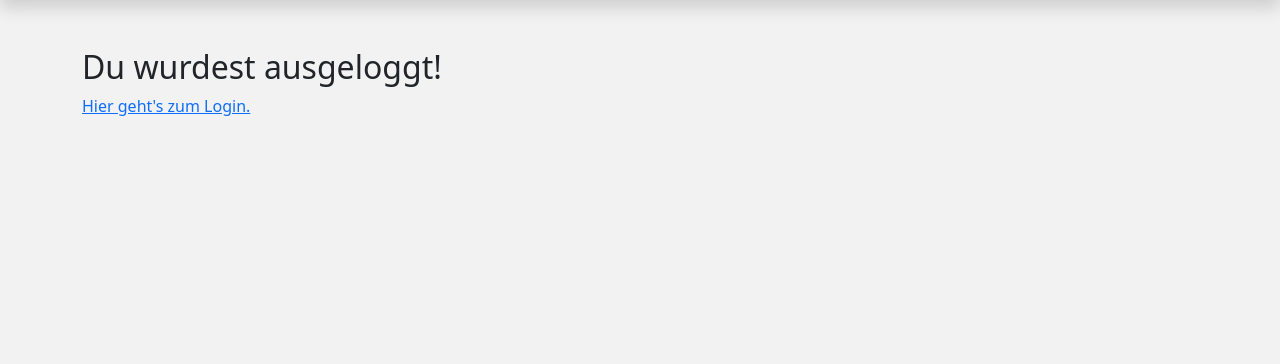
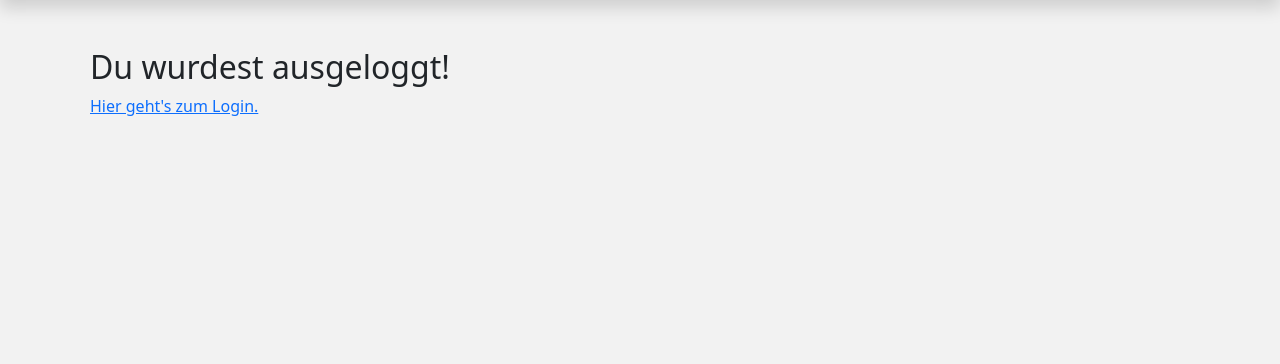
Before and after one commit to Shebby91/deinBerichtsheft, a PHP site: page /Views/Welcome/showLogout.phtml in a window 1280 px wide. Shown: the part 56-420 px from the top of the page. Run offline with PHP 8.4, Linux system fonts and the light colour scheme; some libraries are stand-ins or nearby versions.

Commit message:
add padding to rows

```diff
--- a/Views/Login/showConfirmation.phtml
+++ b/Views/Login/showConfirmation.phtml
@@ -2,7 +2,7 @@
 include dirname(__DIR__).'/header.phtml';
 ?>
 <div class="container">
-    <div class="row pt-5">
+    <div class="row pt-5 px-2">
         <div class="col-12">
             <h2>
                 Eingeloggt als <?php echo $_SESSION["userName"]; ?>
--- a/Views/Registration/showConfirmation.phtml
+++ b/Views/Registration/showConfirmation.phtml
@@ -2,7 +2,7 @@
 include dirname(__DIR__).'/header.phtml';
 ?>
 <div class="container">
-    <div class="row pt-5">
+    <div class="row pt-5 px-2">
         <div class="col-12">
             <h2>
                 Du hast dich erfolgreich registriert.
--- a/Views/Welcome/showLogout.phtml
+++ b/Views/Welcome/showLogout.phtml
@@ -2,7 +2,7 @@
 include dirname(__DIR__).'/header.phtml';
 ?>
 <div class="container">
-    <div class="row pt-5">
+    <div class="row pt-5 px-2">
         <div class="col-12">
             <h2>
                 Du wurdest ausgeloggt!
--- a/Views/Welcome/showProjects.phtml
+++ b/Views/Welcome/showProjects.phtml
@@ -2,7 +2,7 @@
 include dirname(__DIR__).'/header.phtml';
 ?>
 <div class="container">
-    <div class="row pt-5">
+    <div class="row pt-5 px-2">
         <div class="col-12">
             <h2>Projekte</h2>
             <hr>
--- a/Views/Welcome/showTutorials.phtml
+++ b/Views/Welcome/showTutorials.phtml
@@ -2,7 +2,7 @@
 include dirname(__DIR__).'/header.phtml';
 ?>
 <div class="container">
-    <div class="row pt-5">
+    <div class="row pt-5 px-2">
         <div class="col-12">
             <h2>Tutorials</h2>
             <hr>
--- a/Views/Welcome/showWelcome.phtml
+++ b/Views/Welcome/showWelcome.phtml
@@ -2,7 +2,7 @@
 include dirname(__DIR__).'/header.phtml';
 ?>
 <div class="container">
-    <div class="row pt-5">
+    <div class="row pt-5 px-2">
         <div class="col-12">
             <h2>
                 Willkommen <?php echo $_SESSION["userName"]?>
```
